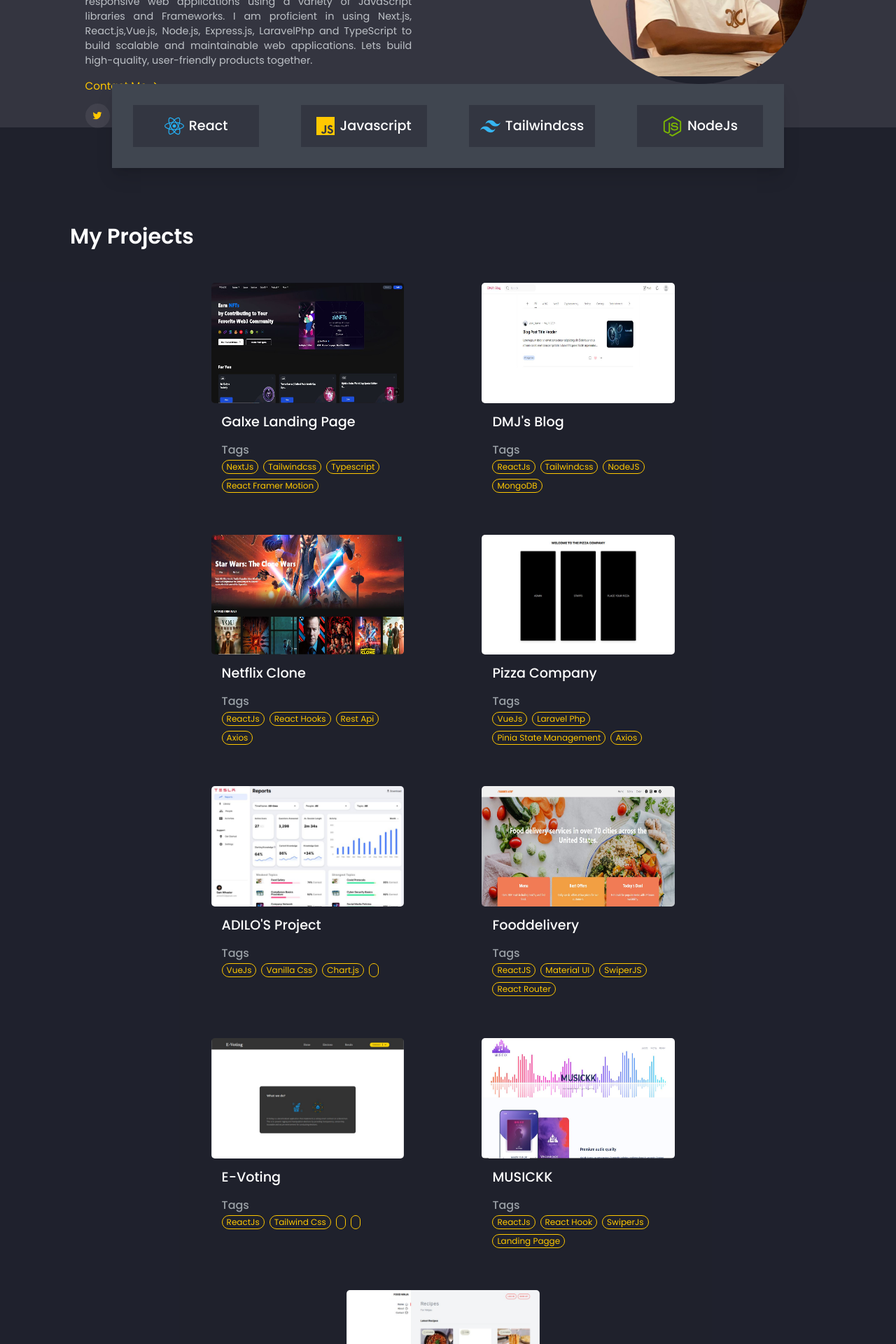
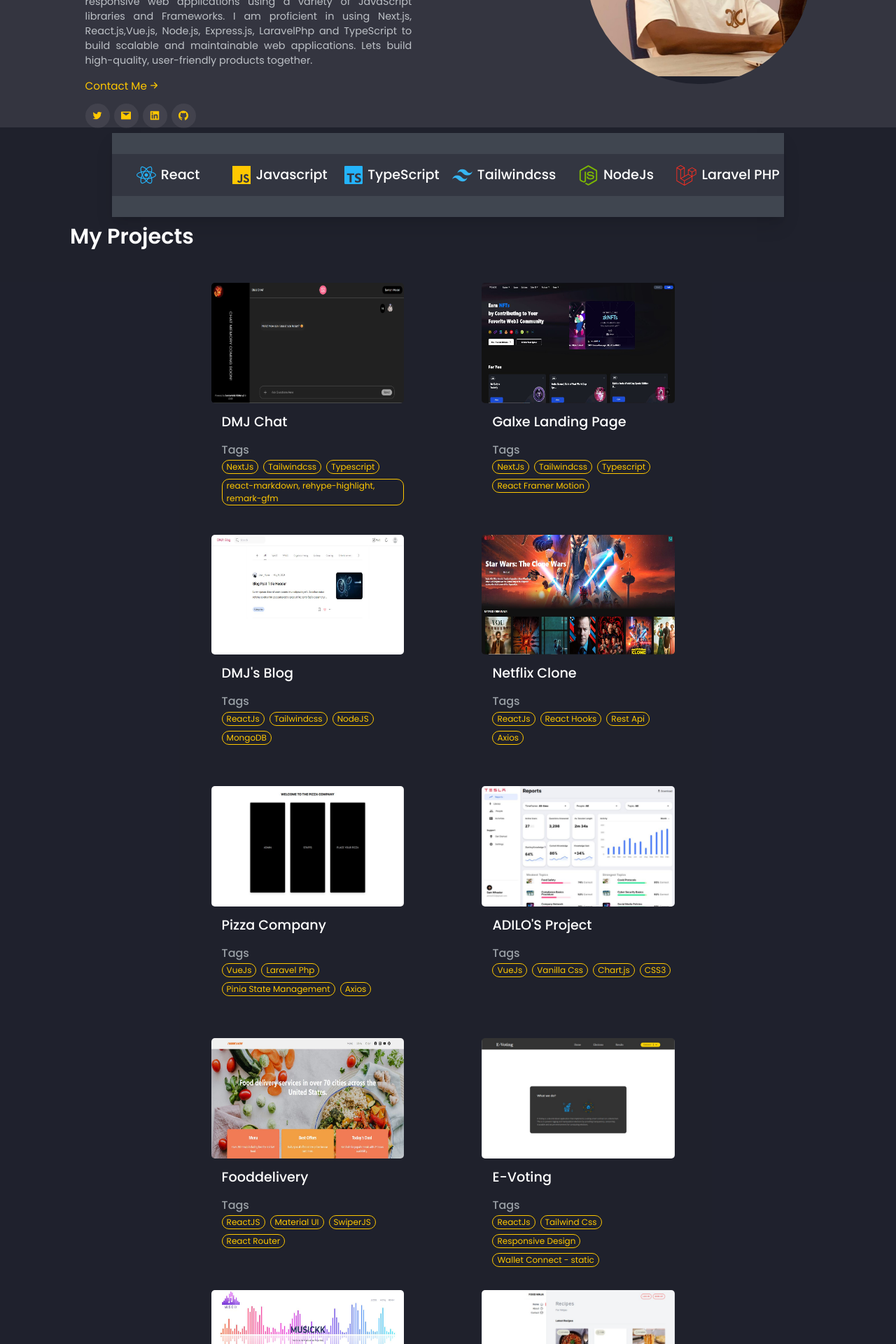
Before and after one commit to Pinnoche/portfolio, a React (Create React App) app: page / in a window 1280 px wide. Shown: the part 360-2280 px from the top of the page at 70% size. Built offline with nearby package versions, Linux system fonts and the light colour scheme.

Commit message:
added projects

```diff
--- a/src/pages/Data.js
+++ b/src/pages/Data.js
@@ -7,8 +7,18 @@ import pizza from "./pizza-order.png";
 import adilo from "./adilo.png";
 import recipe from "./recipe.png";
 import eVoting from "./e-voting.png";
+import chat from "./dmj_chat.png";
 
 export const Projects = [
+  {
+    title: "DMJ Chat",
+    website: "https://dmj-chat.vercel.app/",
+    Image: chat,
+    tag1: "NextJs",
+    tag2: "Tailwindcss",
+    tag3: "Typescript",
+    tag4: "react-markdown, rehype-highlight, remark-gfm",
+  },
   {
     title: "Galxe Landing Page",
     website: "https://galxe-project.vercel.app/",
@@ -55,7 +65,7 @@ export const Projects = [
     tag1: "VueJs",
     tag2: "Vanilla Css",
     tag3: "Chart.js",
-    tag4: "",
+    tag4: "CSS3",
   },
   {
     title: "Fooddelivery",
@@ -73,8 +83,8 @@ export const Projects = [
     Image: eVoting,
     tag1: "ReactJs",
     tag2: "Tailwind Css",
-    tag3: "",
-    tag4: "",
+    tag3: "Responsive Design",
+    tag4: "Wallet Connect - static",
   },
 
   {
--- a/src/pages/Home.jsx
+++ b/src/pages/Home.jsx
@@ -1,7 +1,7 @@
 import React from "react";
 import h from "./home.module.scss";
-import { FaReact, FaNodeJs } from "react-icons/fa";
-import { SiJavascript, SiTailwindcss } from "react-icons/si";
+import { FaReact, FaNodeJs, FaLaravel } from "react-icons/fa";
+import { SiJavascript, SiTailwindcss, SiTypescript } from "react-icons/si";
 import { BsArrowRightShort } from "react-icons/bs";
 import {
   AiOutlineTwitter,
@@ -14,7 +14,7 @@ import profile from "./profile-picture.jpeg";
 
 function Home() {
   const handleClick1 = () => {
-    window.open("https://twitter.com/dee74wise", "_blank");
+    window.open("https://x.com/dmj_wise", "_blank");
   };
   const handleClick2 = () => {
     window.location.href = "mailto:ptime552@gmail.com";
@@ -87,6 +87,12 @@ function Home() {
             </span>
             <span className={h.child}>
               <div className={h.inner}>
+                <SiTypescript color="#24b4fb" size={26} />
+                <span /> TypeScript
+              </div>
+            </span>
+            <span className={h.child}>
+              <div className={h.inner}>
                 <SiTailwindcss color="#36b6f2" size={29} />
                 <span />
                 Tailwindcss
@@ -96,6 +102,12 @@ function Home() {
               <div className={h.inner}>
                 <FaNodeJs color="#7CB702" size={29} />
                 <span /> NodeJs
+              </div>
+            </span>
+            <span className={h.child}>
+              <div className={h.inner}>
+                <FaLaravel color="#FF2D20" size={29} />
+                <span /> Laravel PHP
               </div>
             </span>
           </div>
--- a/src/pages/home.module.scss
+++ b/src/pages/home.module.scss
@@ -109,12 +109,13 @@
 .mflex {
   display: flex;
   justify-content: center;
+  // margin-top: 0px;
 }
 
 // Mid Section
 .mid {
   position: absolute;
-  top: 480px;
+  top: 550px;
   display: flex;
   align-items: center;
   justify-content: space-around;
```
Also changed, not shown: src/pages/dmj_chat.png (added).
